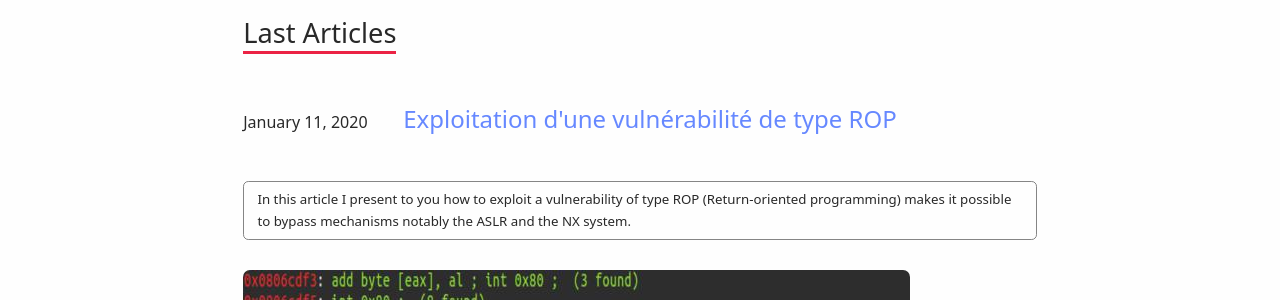
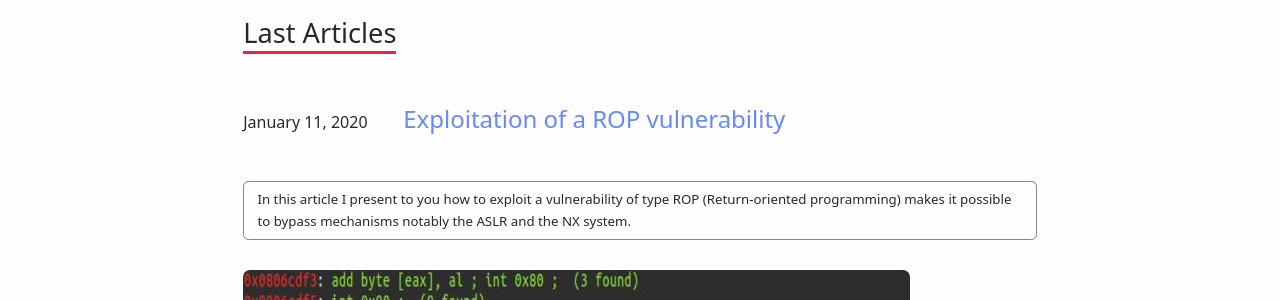
Before and after one commit to 0xex75-english/0xex75-english.github.io, a Jekyll site: the page built from index.html, in a window 1280 px wide. Shown: the part 166-466 px from the top of the page. Built offline with Jekyll 4.4.1, drawn with Linux system fonts in a browser that asks for light colours; the list of posts is cut into pages by our own code.

Commit message:
Update 2020-01-11-rop-exploit.md

```diff
--- a/_posts/2020-01-11-rop-exploit.md
+++ b/_posts/2020-01-11-rop-exploit.md
@@ -1,5 +1,5 @@
 ---
-title: "Exploitation d'une vulnérabilité de type ROP"
+title: "Exploitation of a ROP vulnerability"
 description: rop.jpg
 tags: ["In this article I present to you how to exploit a vulnerability of type ROP (Return-oriented programming) makes it possible to bypass mechanisms notably the ASLR and the NX system."]
 ---
```
